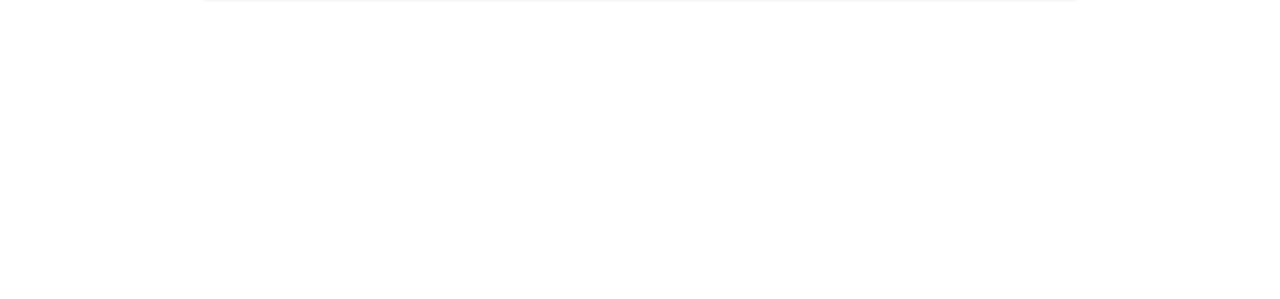
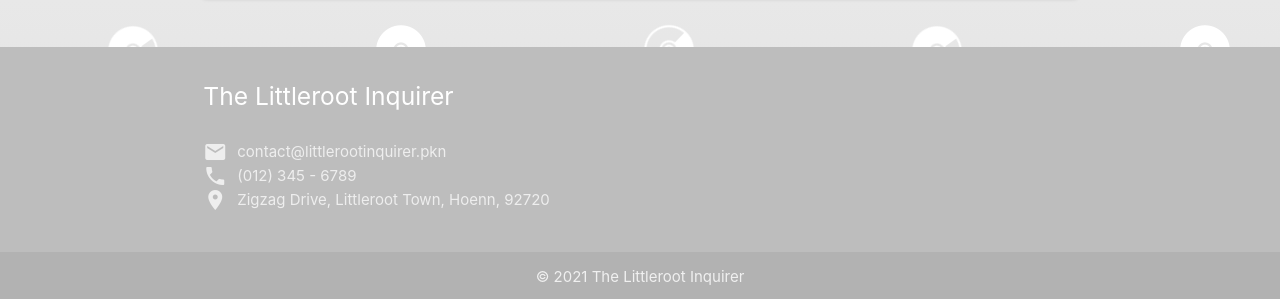
Before and after one commit to wintersen/pokenews, a React (Create React App) app: page / in a window 1280 px wide. Shown: the part 1368-1667 px from the top of the page. Before the commit the page ends 1415 px from the top, so only its background shows below. Built offline with nearby package versions, Linux system fonts and the light colour scheme.

Commit message:
added footer

```diff
--- a/public/index.html
+++ b/public/index.html
@@ -24,11 +24,17 @@
       work correctly both with client-side routing and a non-root public URL.
       Learn how to configure a non-root public URL by running `npm run build`.
     -->
+
+    <!--  Materialize CSS includes -->
     <link rel="stylesheet" href="https://cdnjs.cloudflare.com/ajax/libs/materialize/1.0.0/css/materialize.min.css">
     <script src="https://cdnjs.cloudflare.com/ajax/libs/materialize/1.0.0/js/materialize.min.js"></script>
+    <link href="https://fonts.googleapis.com/icon?family=Material+Icons" rel="stylesheet">
+
+
     <title>The Littleroot Inquirer</title>
   </head>
   <body>
+    <main>
     <noscript>You need to enable JavaScript to run this app.</noscript>
     <div id="root"></div>
     <!--
@@ -41,5 +47,25 @@
       To begin the development, run `npm start` or `yarn start`.
       To create a production bundle, use `npm run build` or `yarn build`.
     -->
+  </main>
   </body>
+  <footer class="page-footer grey lighten-1">
+    <div class="container">
+      <div class="row">
+        <div class="col s12">
+          <h5 class="white-text">The Littleroot Inquirer</h5>
+        </div>
+      </div>
+      <div class="row grey-text text-lighten-3 ">
+        <div class="col s12 valign-wrapper"><i class="material-icons margin-right">email</i>contact@littlerootinquirer.pkn</div>
+        <div class="col s12 valign-wrapper"><i class="material-icons margin-right">phone</i>(012) 345 - 6789</div>
+        <div class="col s12 valign-wrapper"><i class="material-icons margin-right">location_on</i> Zigzag Drive, Littleroot Town, Hoenn, 92720</div>
+      </div>
+    </div>
+    <div class="footer-copyright">
+      <div class="container center">
+      © 2021 The Littleroot Inquirer
+      </div>
+    </div>
+  </footer>
 </html>
--- a/src/App.css
+++ b/src/App.css
@@ -1,3 +1,17 @@
+body {
+  display: flex;
+  min-height: 100vh;
+  flex-direction: column;
+  background-image: linear-gradient(rgba(255,0,0,0), rgba(255,0,0,0) 30%, #e0e0e0);
+
+}
+
+main {
+  flex: 1 0 auto;
+  background-image: url('./images/pokeballbg.png');
+}
+
+/* CSS FOR NAVBAR */
 @media only screen and (min-width: 0){
   .brand-logo img{
     height: 50px;
@@ -119,6 +133,14 @@
   border: none !important;
 }
 
+.footer-copyright{
+  margin-top: 40px;
+}
+/* HELPER CSS CLASSES */
 .redLink {
   color: red
 }
+
+.margin-right {
+  margin-right: 10px;
+}
```
Also changed, not shown: src/images/pokeballbg.png (added).
